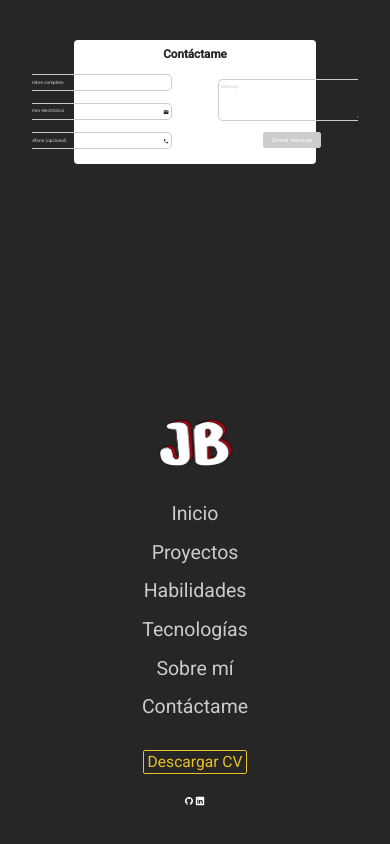
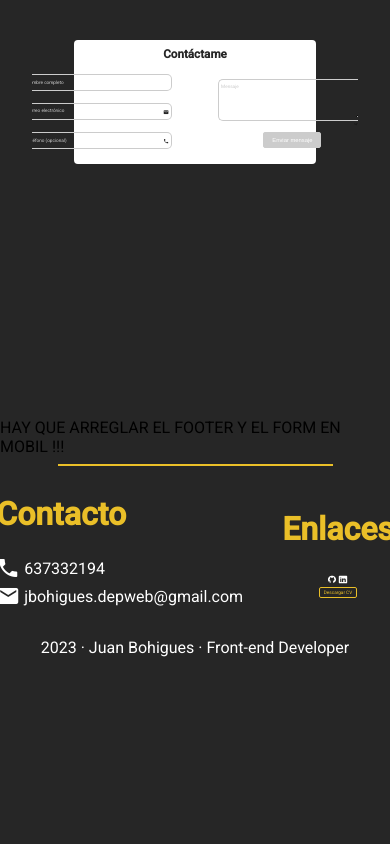
Before and after one commit to jabohigues/portfolio, an Angular app: page /home in a window 390 px wide. Shown: the part 2219-3063 px from the top of the page. After the commit the page ends 2892 px from the top, so only its background shows below. Built offline with nearby package versions, Linux system fonts and the light colour scheme.

Commit message:
Corrected responsive of contact form and adding confetti effect

```diff
--- a/package.json
+++ b/package.json
@@ -20,6 +20,7 @@
     "@angular/platform-browser": "~13.1.0",
     "@angular/platform-browser-dynamic": "~13.1.0",
     "@angular/router": "~13.1.0",
+    "canvas-confetti": "^1.6.0",
     "rxjs": "~7.4.0",
     "tslib": "^2.3.0",
     "zone.js": "~0.11.4"
@@ -28,6 +29,7 @@
     "@angular-devkit/build-angular": "~13.1.1",
     "@angular/cli": "~13.1.1",
     "@angular/compiler-cli": "~13.1.0",
+    "@types/canvas-confetti": "^1.6.0",
     "@types/jasmine": "~3.10.0",
     "@types/node": "^12.11.1",
     "jasmine-core": "~3.10.0",
--- a/src/app/contact/components/principal-contact/principal-contact.component.html
+++ b/src/app/contact/components/principal-contact/principal-contact.component.html
@@ -1,8 +1,8 @@
 <form
-  #formContact="ngForm"
+  id="formContact"
+  #formDirective="ngForm"
   [formGroup]="contactForm"
-  id="formContact"
-  (ngSubmit)="onSubmit(contactForm.value, formContact)"
+  (ngSubmit)="submitForm(formDirective)"
 >
   <h1>Contáctame</h1>
 
@@ -12,7 +12,7 @@
       <mat-form-field
         hideRequiredMarker
         appearance="outline"
-        class="{{ isCorrect['name'] ? 'inputCorrect' : '' }}"
+        class="{{ isValid['name'] ? 'inputCorrect' : '' }}"
       >
         <mat-label>Nombre completo</mat-label>
         <input
@@ -38,7 +38,7 @@
 
       <!-- Email -->
       <mat-form-field
-        class="{{ isCorrect['email'] ? 'inputCorrect' : '' }}"
+        class="{{ isValid['email'] ? 'inputCorrect' : '' }}"
         hideRequiredMarker
         appearance="outline"
       >
@@ -84,7 +84,7 @@
       <!-- Message -->
       <mat-form-field
         class="textarea"
-        class="{{ isCorrect['message'] ? 'inputCorrect' : '' }}"
+        class="{{ isValid['message'] ? 'inputCorrect' : '' }}"
         hideRequiredMarker
         appearance="outline"
       >
--- a/src/app/contact/components/principal-contact/principal-contact.component.scss
+++ b/src/app/contact/components/principal-contact/principal-contact.component.scss
@@ -1,24 +1,43 @@
 #formContact {
-  width: 70vw;
-  max-width: 500px;
-  display: flex;
-  justify-content: center;
-  align-items: center;
-  flex-direction: column;
-  padding: 2vw;
-  border-radius: 2vw;
+  display: block;
+  width: 60vw;
+  max-width: none;
+  padding: 1vw;
+  border-radius: 1vw;
   color: var(--black);
   background-color: var(--white);
 
   h1 {
-    font-size: 7vw;
-    margin: 2vw;
-    margin-bottom: 7vw;
+    text-align: center;
+    font-size: 5vw;
+    margin: 3vw auto;
+  }
+
+  #fields{
+    display: flex;
+    justify-content: center;
+    align-items: center;
+    flex-direction: column;
+    gap: 2vw;
+    width: 100%;
+
+    #first,
+    #second{
+      width: 100%;
+      display: flex;
+      justify-content: center;
+      align-items: center;
+      flex-direction: column;
+
+      textarea{
+        width: 100%;
+        height: 8vw;
+      }
+    }
   }
 }
 
 mat-form-field {
-  font-size: 4vw !important;
   width: 80%;
   margin-bottom: 2vw;
 }
@@ -112,7 +131,7 @@ button {
   color: var(--yellow) !important;
 }
 
-// Border color of input (correct)
+// Color of label (correct)
 ::ng-deep
   .mat-form-field-appearance-outline.inputCorrect
   .mat-form-field-label {
@@ -124,6 +143,16 @@ button {
   color: red !important;
 }
 
+// Color of SnackBar
+::ng-deep .snackbarclass{
+  background: var(--yellow);
+  color: var(--black);
+}
+
+// Color of SnackBar's button
+::ng-deep .mat-button-wrapper{
+  color: var(--black);
+}
 
 // Web
 @media only screen and (min-device-width: 500px) {
@@ -190,8 +219,4 @@ button {
       border-radius: 0.5vw;
     }
   }
-
-
-
-
 }
--- a/src/app/contact/components/principal-contact/principal-contact.component.ts
+++ b/src/app/contact/components/principal-contact/principal-contact.component.ts
@@ -1,11 +1,14 @@
+import { HttpClient } from '@angular/common/http';
 import { Component, OnInit } from '@angular/core';
 import {
+  AbstractControl,
   FormBuilder,
   FormGroup,
   FormGroupDirective,
   Validators,
 } from '@angular/forms';
-import { EmailServiceService } from '../../services/email-service.service';
+import { MatSnackBar } from '@angular/material/snack-bar';
+import * as confetti from 'canvas-confetti';
 
 @Component({
   selector: 'app-principal-contact',
@@ -14,52 +17,90 @@ import { EmailServiceService } from '../../services/email-service.service';
 })
 export class PrincipalContactComponent implements OnInit {
   contactForm!: FormGroup;
-  isCorrect: any = {
+  isValid: any = {
     name: false,
     email: false,
     message: false,
   };
 
-  constructor(
-    private formBuilder: FormBuilder,
-    private emailService: EmailServiceService
-  ) {
+  constructor(private formBuilder: FormBuilder, private http: HttpClient, private _snackBar: MatSnackBar) {
     this.contactForm = this.formBuilder.group({
       name: ['', Validators.required],
       phone: [],
-      email: ['', [Validators.required, Validators.email]],
+      email: ['', [Validators.required, this.customEmailValidator]],
       message: ['', [Validators.required, Validators.maxLength(500)]],
     });
   }
 
   ngOnInit() {}
 
-  checkIsCorrect(input: string) {
-    if (
-      this.contactForm.controls[input].invalid &&
-      (this.contactForm.controls[input].dirty ||
-        this.contactForm.controls[input].touched)
-    ) {
-      this.isCorrect[input] = false;
-    } else this.isCorrect[input] = true;
+  customEmailValidator(control: AbstractControl){
+    const email = control.value as string;
+
+    if (email){
+      const atIndex = email.indexOf('@');
+      const dotIndex = email.lastIndexOf('.');
+      return (atIndex > 0 && dotIndex > atIndex && dotIndex < email.length - 2) ? null : { email: true };
+    }
+    return null;
   }
 
-  onSubmit(formData: any, formContact: FormGroupDirective) {
-    this.emailService.sendEmail(formData).subscribe({
-      next(response) {
-        console.log('Sending email...');
+  checkIsCorrect(input: string) {
+    this.isValid[input] = this.contactForm.controls[input].valid
+  }
+
+  submitForm(formDirective: FormGroupDirective){
+    if (this.contactForm.invalid) {
+      return;
+    }
+
+    const formData = new FormData();
+    formData.append('Name', this.contactForm.value.name);
+    formData.append('Email', this.contactForm.value.email);
+    formData.append('Phone', this.contactForm.value.phone);
+    formData.append('Message', this.contactForm.value.message);
+
+    this.http.post('https://formspree.io/f/xbjebnzy', formData) .subscribe({
+      next: () => {
+        // Lógica adicional después de enviar el formulario
+        // por ejemplo, mostrar un mensaje de éxito al usuario
+        this._snackBar.open("El correo se ha enviado con éxito", "Gracias", {
+          duration: 3000,
+          horizontalPosition: 'left',
+          panelClass: 'snackbarclass',
+          verticalPosition: 'bottom',
+        });
+
+        this.startConfetti();
+
+        formDirective.resetForm();
+        Object.keys(this.contactForm.controls).forEach(key => {
+          this.checkIsCorrect(key);
+        });
       },
-      error(err) {
-        console.warn(err.responseText);
-        console.log({ err });
-      },
-      complete() {
-        location.href = 'https://mailthis.to/confirm';
-        console.log('Email sent successfully !!');
-        setTimeout(() => {
-          formContact.resetForm();
-        }, 200);
-      },
+      error: (e) => {
+        console.log(e);
+        let messageError = e.error.errors[0].message;
+        this._snackBar.open(messageError, "Error", {
+          duration: 3000,
+          horizontalPosition: 'center',
+          panelClass: 'snackbarclass',
+          verticalPosition: 'bottom',
+        });
+      }
     });
   }
+
+  startConfetti() {
+    confetti.create(undefined, {
+      resize: true,
+      useWorker: true,
+    })({
+      shapes: ['square'],
+      particleCount: 150,
+      spread: 100,
+      origin: { x: 0.5, y: 0.8 }
+    });
+  }
+
 }
--- a/src/app/contact/contact.module.ts
+++ b/src/app/contact/contact.module.ts
@@ -6,6 +6,7 @@ import { MatInputModule } from '@angular/material/input';
 import { ReactiveFormsModule } from '@angular/forms';
 import { HttpClientModule } from '@angular/common/http';
 import { EmailServiceService } from './services/email-service.service';
+import { MatSnackBarModule } from '@angular/material/snack-bar';
 
 @NgModule({
   declarations: [PrincipalContactComponent],
@@ -15,6 +16,7 @@ import { EmailServiceService } from './services/email-service.service';
     MatInputModule,
     ReactiveFormsModule,
     HttpClientModule,
+    MatSnackBarModule
   ],
   providers: [EmailServiceService],
   exports: [PrincipalContactComponent],
--- a/src/app/global/components/footer/footer.component.html
+++ b/src/app/global/components/footer/footer.component.html
@@ -1,63 +1,57 @@
-<footer id="footer">
-  <div id="separatordiv">
-      <img
-        src="/assets/images/logo.webp"
-        alt="logo"
-      />
-      <div class="navContent">
-        <ul>
-          <li>
-            <span id="homelink" class="home" (click)="scrollIntoPage('home')"
-              >Inicio</span
-            >
-          </li>
-          <li>
-            <span
-              id="divProjectslink"
-              class="projects"
-              (click)="scrollIntoPage('divProjects')"
-              >Proyectos</span
-            >
-          </li>
-          <li>
-            <span
-              id="divHabilitieslink"
-              class="habilities"
-              (click)="scrollIntoPage('divHabilities')"
-              >Habilidades</span
-            >
-          </li>
-          <li>
-            <span
-              id="divTecnologieslink"
-              class="tecnologies"
-              (click)="scrollIntoPage('divTecnologies')"
-              >Tecnologías</span
-            >
-          </li>
-          <li>
-            <span
-              id="aboutSectionlink"
-              class="about"
-              (click)="scrollIntoPage('aboutSection')"
-              >Sobre mí</span
-            >
-          </li>
-          <li>
-            <span
-              id="formContactlink"
-              class="contact"
-              (click)="scrollIntoPage('formContact')"
-              >Contáctame</span
-            >
-          </li>
-        </ul>
+
+
+
+
+
+
+
+
+
+
+
+
+                                        HAY QUE ARREGLAR EL FOOTER Y EL FORM EN MOBIL !!!
+
+
+
+
+
+
+
+
+
+
+
+
+
+
+
+
+
+
+
+
+
+
+
+
+<hr>
+<footer>
+  <div id="separatorfooter">
+    <div id="firstfooter">
+      <h1>Contacto</h1>
+      <p><span class="material-icons"> phone </span>637332194</p>
+      <p><span class="material-icons"> mail </span>jbohigues.depweb@gmail.com</p>
+    </div>
+    <div id="secondfooter">
+      <h1>Enlaces</h1>
+      <div id="divsocialmedia">
+        <app-socialmedia [whiteImages]="true"></app-socialmedia>
       </div>
       <div id="divbuttoncv">
         <app-buttoncv></app-buttoncv>
       </div>
-      <div id="divsocialmedia">
-        <app-socialmedia [whiteImages]="true"></app-socialmedia>
-      </div>
     </div>
+  </div>
+  <p>2023 · Juan Bohigues · Front-end Developer</p>
 </footer>
--- a/src/app/global/components/footer/footer.component.scss
+++ b/src/app/global/components/footer/footer.component.scss
@@ -44,3 +44,68 @@ footer{
     }
   }
 }
+
+// Web
+@media only screen and (min-device-width: 500px) {
+  hr {
+    border: 1px solid var(--yellow);
+    width: 70vw;
+  }
+
+  p{
+    text-align: center;
+  }
+
+  footer{
+    margin: 0 auto;
+    color: var(--white);
+
+    #separatorfooter{
+      display: flex;
+      justify-content: center;
+      align-items: center;
+      margin-bottom: 3vw;
+      gap: 10vw;
+    }
+
+    h1{
+      color: var(--yellow);
+    }
+
+    #firstfooter{
+      display: flex;
+      justify-content: center;
+      align-items: flex-start;
+      flex-direction: column;
+
+      p {
+        margin: 0.5vw 0;
+        display: flex;
+        justify-content: center;
+        align-items: center;
+
+        span{
+          margin-right: 1vw;
+        }
+      }
+
+    }
+
+    #secondfooter{
+      display: flex;
+      align-items: center;
+      justify-content: center;
+      flex-direction: column;
+    }
+
+    #divbuttoncv {
+      font-size: 1.2vw;
+      margin-top: .5vw;
+    }
+
+    #divsocialmedia{
+      margin: 0;
+    }
+  }
+
+}
```
Also changed, not shown: 1 other file (tests, documents, lock files or other folders).
